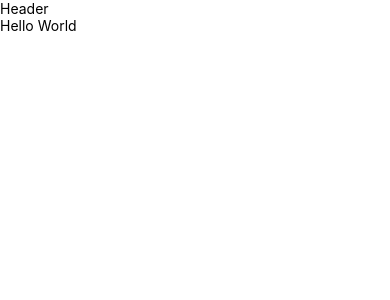
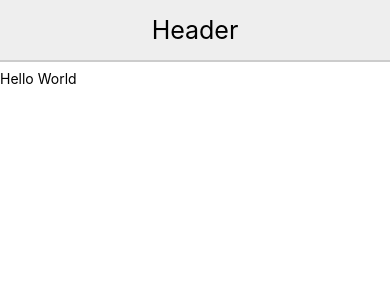
Before and after one commit to fahrezadwinanto/ProductList, a React Native app: screen / in a window 390 px wide. Shown: the top 300 px of the page. Built offline with nearby package versions, Linux system fonts and the light colour scheme.

Commit message:
checkpoint 4

```diff
--- a/src/components/Header.js
+++ b/src/components/Header.js
@@ -1,11 +1,30 @@
 import React, { Component } from 'react';
-import { View, Text } from 'react-native';
+import { View, Text, StyleSheet } from 'react-native';
+
+const style = StyleSheet.create({
+    container: {
+        backgroundColor: '#EEEEEE',
+        justifyContent: 'center',
+        alignItems: 'center',
+        height: 60,
+        shadowColor: 'black',
+        shadowOffset: { width: 0, height: 2},
+        shadowOpacity: 0.2,
+        elevation: 2,
+        marginBottom: 10
+    },
+    text: {
+        fontSize: 25
+    }
+})
 
 class Header extends Component {
     render() {
         return (
-            <View>
-                <Text>Header</Text>
+            <View style={ style.container }>
+                <Text style={ style .text }>
+                    Header
+                </Text>
             </View>
         );
     }
```
